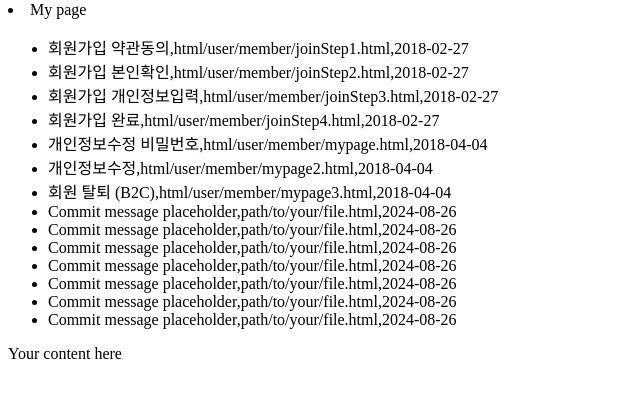
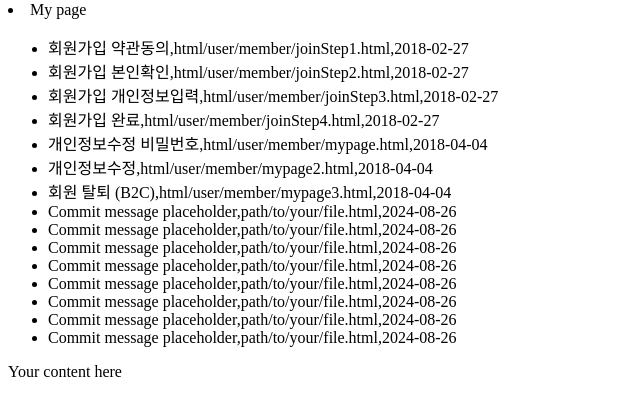
Before and after one commit to brand-strategy/Cylearn, a plain HTML site: page index.html in a window 1280 px wide. Shown: the part 79-494 px from the top of the page, without its empty margins (0-640 px from the left). Drawn offline with Linux system fonts and the light colour scheme.

Commit message:
Add new <li> elements to index.html

```diff
--- a/index.html
+++ b/index.html
@@ -17,7 +17,7 @@
 <li>회원가입 완료,html/user/member/joinStep4.html,2018-02-27</li>
 <li>개인정보수정 비밀번호,html/user/member/mypage.html,2018-04-04</li>
 <li>개인정보수정,html/user/member/mypage2.html,2018-04-04</li>
-<li>회원 탈퇴 (B2C),html/user/member/mypage3.html,2018-04-04</li><li>Commit message placeholder,path/to/your/file.html,2024-08-26</li><li>Commit message placeholder,path/to/your/file.html,2024-08-26</li><li>Commit message placeholder,path/to/your/file.html,2024-08-26</li><li>Commit message placeholder,path/to/your/file.html,2024-08-26</li><li>Commit message placeholder,path/to/your/file.html,2024-08-26</li><li>Commit message placeholder,path/to/your/file.html,2024-08-26</li><li>Commit message placeholder,path/to/your/file.html,2024-08-26</li>
+<li>회원 탈퇴 (B2C),html/user/member/mypage3.html,2018-04-04</li><li>Commit message placeholder,path/to/your/file.html,2024-08-26</li><li>Commit message placeholder,path/to/your/file.html,2024-08-26</li><li>Commit message placeholder,path/to/your/file.html,2024-08-26</li><li>Commit message placeholder,path/to/your/file.html,2024-08-26</li><li>Commit message placeholder,path/to/your/file.html,2024-08-26</li><li>Commit message placeholder,path/to/your/file.html,2024-08-26</li><li>Commit message placeholder,path/to/your/file.html,2024-08-26</li><li>Commit message placeholder,path/to/your/file.html,2024-08-26</li>
 </ul>
 </li>
 </body>
```
